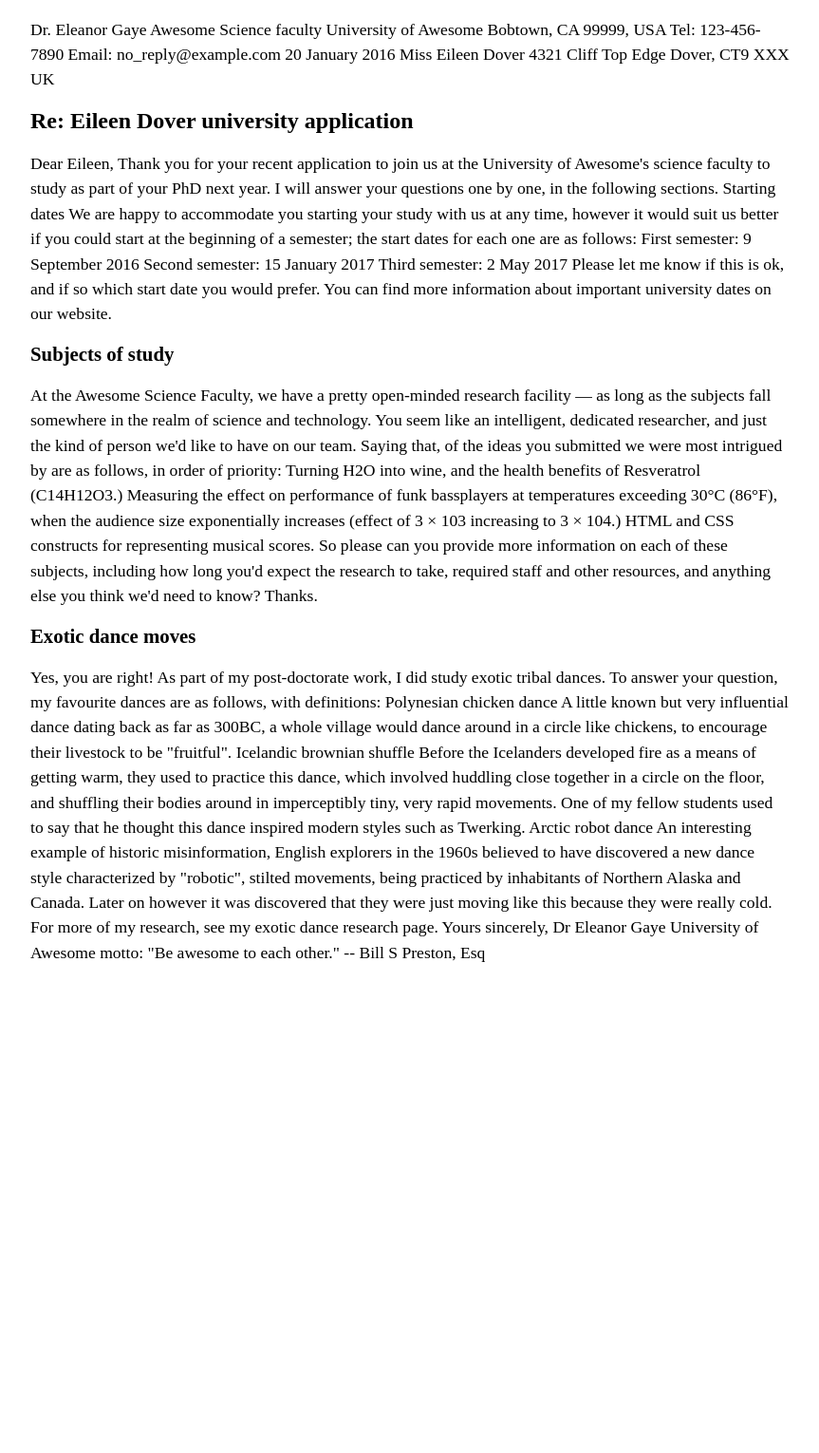
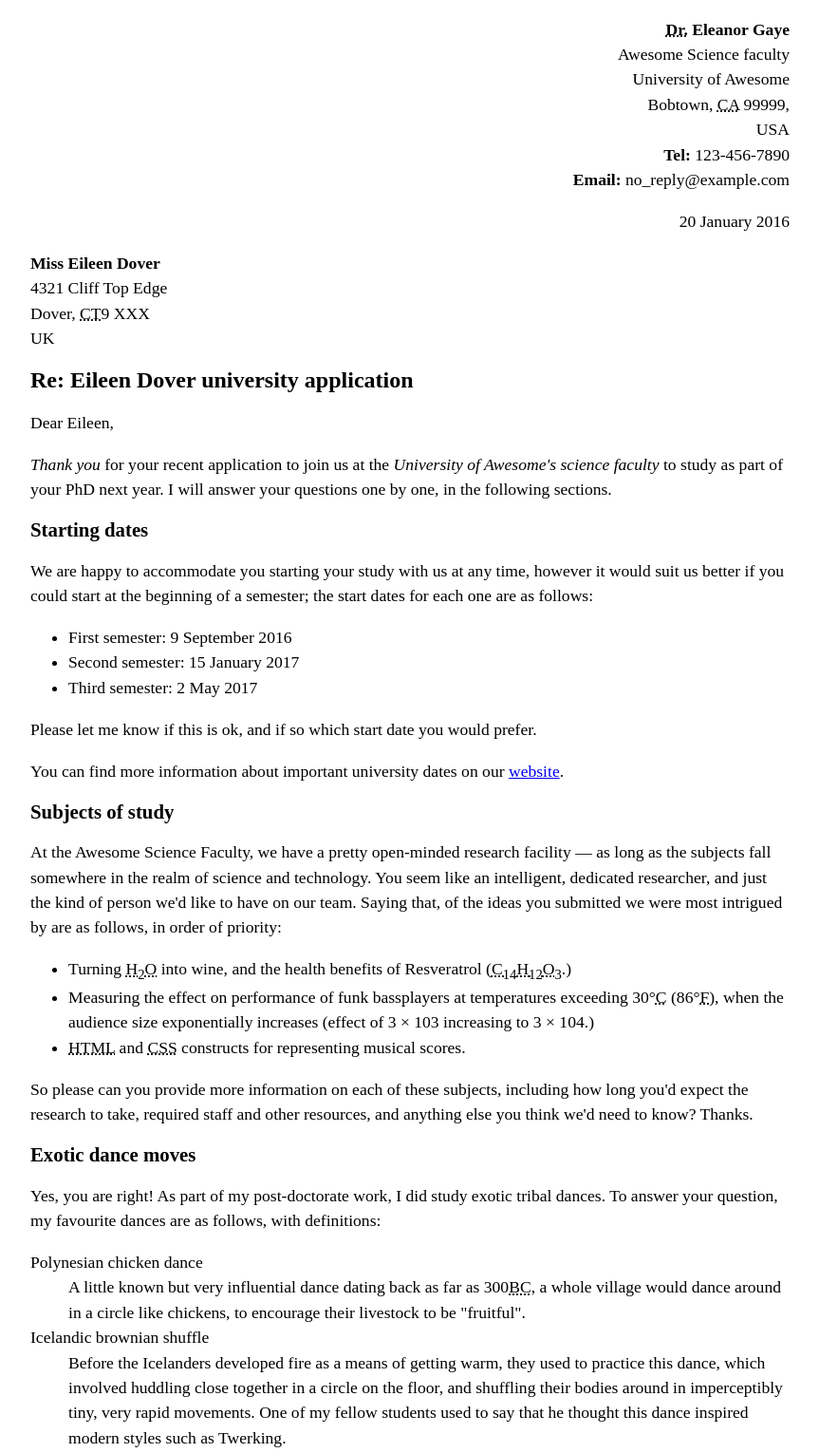
Before and after one commit to Tigahclaw/Tigahclaw.github.io, a plain HTML site: page letter-markup/index.html in a window 1280 px wide. Shown: the top 1530 px of the page at 95% size, without its empty margins (208-1071 px from the left). Before the commit the page ends 1034 px from the top, so only its background shows below. Drawn offline with Linux system fonts and the light colour scheme.

Commit message:
Update index.html

```diff
--- a/letter-markup/index.html
+++ b/letter-markup/index.html
@@ -35,68 +35,91 @@
 		</style>
 	</head>
 	<body>
-		<p>Dr. Eleanor Gaye
-		Awesome Science faculty
-		University of Awesome
-		Bobtown, CA 99999,
-		USA
-		Tel: 123-456-7890
-		Email: no_reply@example.com
+		<div class="sender-column">
+			<address>
+				<p>
+					<strong><abbr title="Doctor">Dr.</abbr> Eleanor Gaye</strong><br>
+					Awesome Science faculty<br>
+					University of Awesome<br>
+					Bobtown, <abbr title="California">CA</abbr> 99999,<br>
+					USA<br>
+					<strong>Tel:</strong> 123-456-7890<br>
+					<strong>Email:</strong> no_reply@example.com
+				</p>
+			</address>
 
-		20 January 2016
+			<p><time datetime="2016-01-20"> 20 January 2016</p>
+		</div>
 
-		Miss Eileen Dover
-		4321 Cliff Top Edge
-		Dover, CT9 XXX
-		UK</p>
-
+		<address>
+			<p>
+				<strong>Miss Eileen Dover</strong><br>
+				4321 Cliff Top Edge<br>
+				Dover, <abbr title="Connecticut">CT</abbr>9 XXX<br>
+				UK
+			</p>
+		</address>
 
 		<h1>Re: Eileen Dover university application</h1>
 
-		<p>Dear Eileen,
+		<p>Dear Eileen,</p>
 
-		Thank you for your recent application to join us at the University of Awesome's science faculty to study as part of your PhD next year. I will answer your questions one by one, in the following sections.
+		<p><em>Thank you</em> for your recent application to join us at the <em>University of Awesome's science faculty</em> to study as part of your PhD next year. I will answer your questions one by one, in the following sections.</p>
 
-		Starting dates
+		<h2>Starting dates</h2>
 
-		We are happy to accommodate you starting your study with us at any time, however it would suit us better if you could start at the beginning of a semester; the start dates for each one are as follows:
+		<p>We are happy to accommodate you starting your study with us at any time, however it would suit us better if you could start at the beginning of a semester; the start dates for each one are as follows:</p>
 
-		First semester: 9 September 2016
-		Second semester: 15 January 2017
-		Third semester: 2 May 2017
+		<ul>
+			<li>First semester: <time datetime="2016-09-09"> 9 September 2016</time></li>
+			<li>Second semester: <time datetime="2017-01-15"> 15 January 2017</time></li>
+			<li>Third semester: <time datetime="2017-05-02"> 2 May 2017</time></li>
+		</ul>
 
-		Please let me know if this is ok, and if so which start date you would prefer.
+		<p>Please let me know if this is ok, and if so which start date you would prefer.</p>
 
-		You can find more information about important university dates on our website.</p>
+		<p>You can find more information about important university dates on our <a href="https://example.com">website</a>.</p>
 
 
 		<h2>Subjects of study</h2>
 
-		<p>At the Awesome Science Faculty, we have a pretty open-minded research facility — as long as the subjects fall somewhere in the realm of science and technology. You seem like an intelligent, dedicated researcher, and just the kind of person we'd like to have on our team. Saying that, of the ideas you submitted we were most intrigued by are as follows, in order of priority:
+		<p>At the Awesome Science Faculty, we have a pretty open-minded research facility — as long as the subjects fall somewhere in the realm of science and technology. You seem like an intelligent, dedicated researcher, and just the kind of person we'd like to have on our team. Saying that, of the ideas you submitted we were most intrigued by are as follows, in order of priority:</p>
 
-		Turning H2O into wine, and the health benefits of Resveratrol (C14H12O3.)
-		Measuring the effect on performance of funk bassplayers at temperatures exceeding 30°C (86°F), when the audience size exponentially increases (effect of 3 × 103 increasing to 3 × 104.)
-		HTML and CSS constructs for representing musical scores.
+		<ul>
+			<li>Turning <abbr title="dihydrogen monoxide/water">H<sub>2</sub>O</abbr> into wine, and the health benefits of Resveratrol (<abbr title="3,5,4'-trihydroxy-trans-stilbene">C<sub>14</sub>H<sub>12</sub>O<sub>3</sub></abbr>.)</li>
+			<li>Measuring the effect on performance of funk bassplayers at temperatures exceeding 30°<abbr title="Celsius">C</abbr> (86°<abbr title="Fahreinheit">F</abbr>), when the audience size exponentially increases (effect of 3 × 10<super>3</super> increasing to 3 × 10<super>4</super>.)</li>
+			<li><abbr title="Hypertext Markup Language">HTML</abbr> and <abbr title="Cascading Style Sheets">CSS</abbr> constructs for representing musical scores.</li>
+		</ul>
 
-		So please can you provide more information on each of these subjects, including how long you'd expect the research to take, required staff and other resources, and anything else you think we'd need to know? Thanks.</p>
+		<p>So please can you provide more information on each of these subjects, including how long you'd expect the research to take, required staff and other resources, and anything else you think we'd need to know? Thanks.</p>
 
 
 		<h2>Exotic dance moves</h2>
 
-		<p>Yes, you are right! As part of my post-doctorate work, I did study exotic tribal dances. To answer your question, my favourite dances are as follows, with definitions:
+		<p>Yes, you are right! As part of my post-doctorate work, I did study exotic tribal dances. To answer your question, my favourite dances are as follows, with definitions:</p>
 
-		Polynesian chicken dance
-		A little known but very influential dance dating back as far as 300BC, a whole village would dance around in a circle like chickens, to encourage their livestock to be "fruitful".
-		Icelandic brownian shuffle
-		Before the Icelanders developed fire as a means of getting warm, they used to practice this dance, which involved huddling close together in a circle on the floor, and shuffling their bodies around in imperceptibly tiny, very rapid movements. One of my fellow students used to say that he thought this dance inspired modern styles such as Twerking.
-		Arctic robot dance
-		An interesting example of historic misinformation, English explorers in the 1960s believed to have discovered a new dance style characterized by "robotic", stilted movements, being practiced by inhabitants of Northern Alaska and Canada. Later on however it was discovered that they were just moving like this because they were really cold.
+		<dl>
+			<dt>Polynesian chicken dance</dt>
 
-		For more of my research, see my exotic dance research page.
+			<dd>A little known but very influential dance dating back as far as 300<abbr title="Before Christ">BC</abbr>, a whole village would dance around in a circle like chickens, to encourage their livestock to be "fruitful".</dd>
 
-		Yours sincerely,
-		Dr Eleanor Gaye
+			<dt>Icelandic brownian shuffle</dt>
 
-		University of Awesome motto: "Be awesome to each other." -- Bill S Preston, Esq</p>
+			<dd>Before the Icelanders developed fire as a means of getting warm, they used to practice this dance, which involved huddling close together in a circle on the floor, and shuffling their bodies around in imperceptibly tiny, very rapid movements. One of my fellow students used to say that he thought this dance inspired modern styles such as Twerking.</dd>
+
+			<dt>Arctic robot dance</dt>
+
+			<dd>An interesting example of historic misinformation, English explorers in the 1960s believed to have discovered a new dance style characterized by "robotic", stilted movements, being practiced by inhabitants of Northern Alaska and Canada. Later on however it was discovered that they were just moving like this because they were really cold.</dd>
+
+		</dl>
+
+		<p>For more of my research, see my <a href="https://example.com">exotic dance research page</a>.</p>
+
+		<p>Yours sincerely,
+		Dr Eleanor Gaye</p>
+
+		<blockquote cite="https://example.com">
+			<p>University of Awesome motto: "Be awesome to each other." -- Bill S Preston, <abbr title="Esquire">Esq</abbr></p>
+		</blockquote>
 	</body>
 </html>
```
